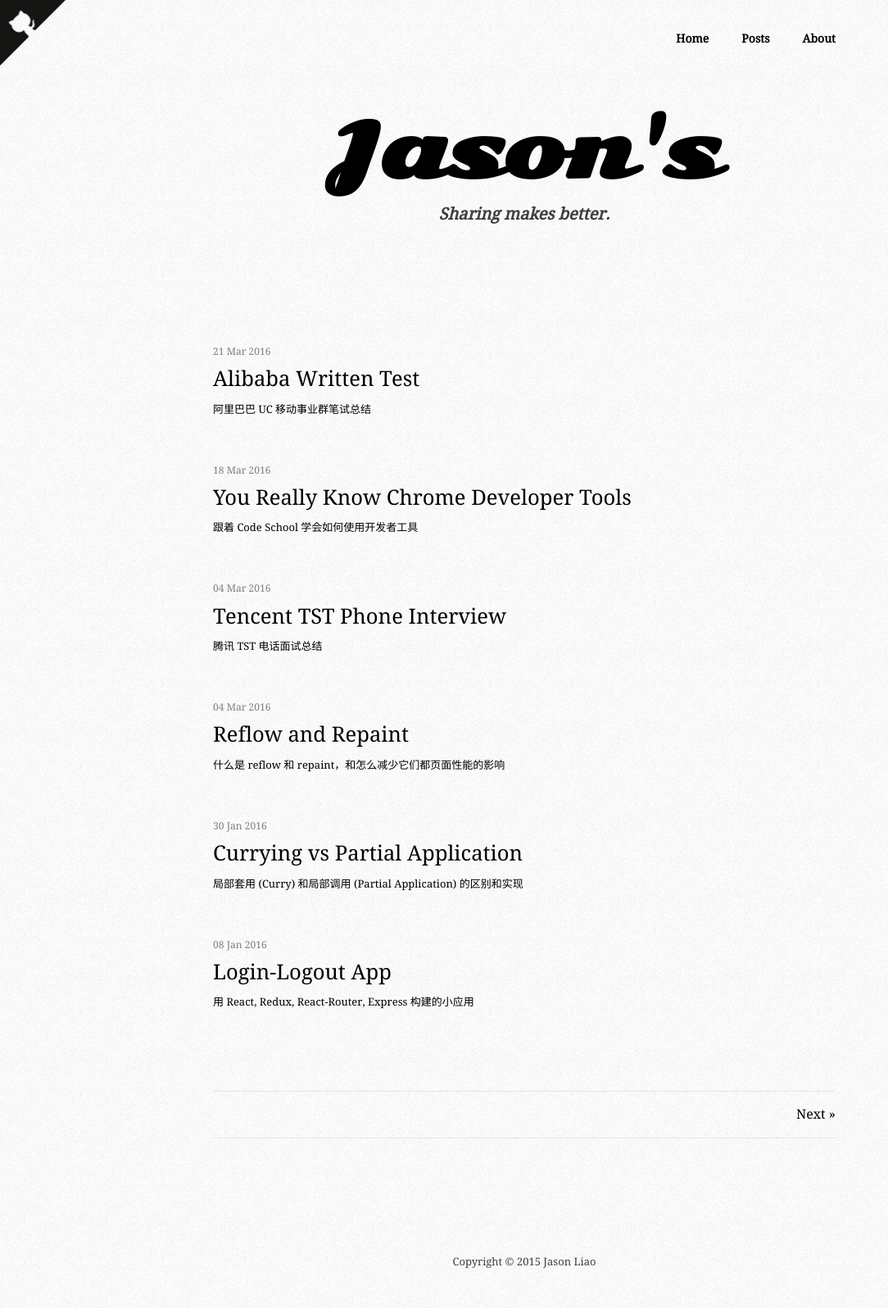
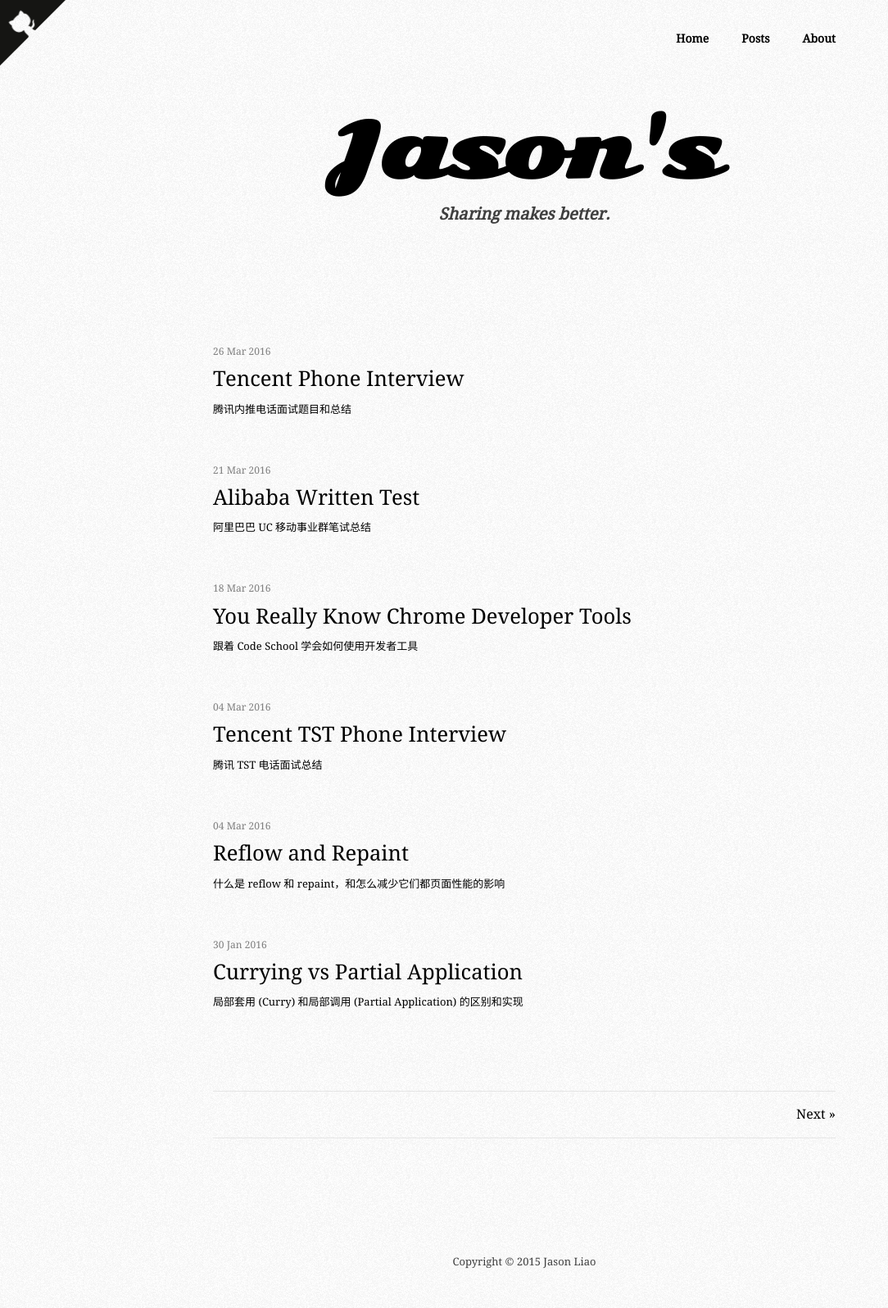
Before and after one commit to jasonliao/jasonliao.github.io, a Jekyll site: the page built from index.html, in a window 1280 px wide. Shown: the whole page at 82% size, without its empty margins (0-1084 px from the left). Built offline with Jekyll 4.4.1, drawn with Linux system fonts in a browser that asks for light colours; the list of posts is cut into pages by our own code; a style sheet for code colours, icons or effects is not loaded; some of the changed lines change nothing that is shown.

Commit message:
update post: tencent phone interview

````diff
--- a/_posts/2016-03-21-alibaba-written-test.md
+++ b/_posts/2016-03-21-alibaba-written-test.md
@@ -176,7 +176,7 @@ summary: 阿里巴巴 UC 移动事业群笔试总结
 
     [Promise](https://developer.mozilla.org/en-US/docs/Web/JavaScript/Reference/Global_Objects/Promise)，简单清晰且 ES6 支持
 
-## 总结
+## Summary
 
 嗯嗯，大概就是这么多，大概就是这么个意思，大概就是这么个顺序
 
--- /dev/null
+++ b/_posts/2016-03-26-tencent-phone-interview.md
@@ -0,0 +1,189 @@
+---
+layout: post
+category: interview
+title: Tencent Phone Interview
+date: 2016-03-26
+summary: 腾讯内推电话面试题目和总结
+---
+
+这篇总结欠了很久了，每次想写的时候，都总有一些事情耽误。在 3 月 14 日的上午，腾讯打来了一个面试电话，但是我在上课就重新安排时间了，说下午两点多再打过来，但是这一天我却等不到他的电话。那种心情只有经历过的人才知道
+
+第二天，15 日下午 4 点 39 分打来了电话，开始了我第二个的电话面试 **(引用为面试官，斜体为心理活动，黑体为总结，其他为回答)**
+
+> 廖杰斌同学是吗？先做一下自我介绍吧
+
+我就把自我介绍说了一遍，里面涉及到一个印象最深的项目，和自己的一些情况，主要是前端方面的
+
+> 那么多项目，你说说哪个项目对你影响最大，对你的成长最有帮助
+
+我分成了两个来回答，对我成长和学习能力有最很大提升的是海口市公共安全联动指挥调度系统，而对于抗压能力，需求的管理方面的提升，就要数长沙烟草一卡通集成平台
+
+> 那我问一个技术问题吧，一个表单，可以被人看到，却不能被人输入，有什么方法可以做到这一点
+
+可以为表单设备 `readonly` 属性
+
+> 还有吗
+
+监听 `keydown` 事件，然后每当用户输入的时候，再把输入内容清空
+
+> 还有吗
+
+暂时只想到这两个方法
+
+> 有了解过取消默认事件吗
+
+啊对，`preventDefault`
+
+**可以达到这个效果的方法有很多，现在就把我能找到的方法都实现一次**
+
+```html
+<input type="text" readonly />
+<input type="text" disabled />
+```
+
+**`readonly` 和 `disabled` 的区别可以看 [W3C 对这两个属性的对比](https://www.w3.org/TR/html4/interact/forms.html#h-17.12)，除了里面的说到的区别之外，还有些浏览器会为 `disabled` 的表单使用不同的默认样式，如输入的区域变灰。[Disabled vs Readonly Form Fields](https://kreotekdev.wordpress.com/2007/11/08/disabled-vs-readonly-form-fields/) 这篇文章会有更加通俗的解释**
+
+```javascript
+input.onkeydown = function (e) {
+  input.value = '';
+}
+
+input.onkeydown = function (e) {
+  e.preventDefault();
+}
+```
+
+**但事实上，第一种方式并不可行，它总是会显示你当前输入的单个字符。而使用 `preventDefault` 则可以达到效果**
+
+```html
+<input type="text" onfoucs="this.blur()" />
+```
+
+**这种方式也可以，或者更加友好的是可以聚焦到下一个表单，这样当我们使用 <kbd>Tab</kbd> 来跳转表单的时候，可以跳到这个 "readonly" 的表单的下面，而不会失焦后不知道跳到哪里**
+
+[How can I make a field readonly in a Web form?](http://www.cs.tut.fi/~jkorpela/forms/readonly.html)
+
+> 再问一个技术问题，一个按钮有两种情况，一种是用 CSS 控制样式的，另一种是用 JavaScript 动态生成的，现在在页面中取消了，你要怎么找它出来
+
+如果是 CSS 控制样式的话，我们肯定可以通过 `class` 或者 `id` 在 DevTool 里搜索到，因为 DevTool 支持对选择器搜索并高亮元素
+
+如果是 JavaScript 动态生成的话，方法也可以像上面一样找呀
+
+> 如果就是找不到呢
+
+那就可以断点调试呀，可以看到哪一步出错了
+
+> 那现在有一个这样的情况，一个函数 A，被函数 B 和函数 C 调用，断点在 A 里，已经在断点处停了，怎么知道是 B 调用还是 C 调用
+
+*其实我们从上两个问题就一直纠缠，问题并不是很清楚，多次确定后才知道题目意思，所以在沟通上总是说不到面试官的点，其实是在考察调试的熟练程度，而这个问题我也是不知道的，平时并没有注意到。然后我就尝试去说说想法*
+
+这个我还真不清楚，可能在调试的地方，应该可以看到这个函数的 `caller` 之类的属性吧
+
+**之后我去 DevTool 看的时候，一眼就可以发现在调试面板的下面，会有一个 Call Stack 的下拉子面板，这个面板可以看到整个运行过程和函数的调用情况。还有一个方法就是进入一个函数的断点之后，在那一排调试按钮里可以找到 Step out of current function，也可以往上跳到这个函数的调用函数中去**
+
+> 你知道怎么对一个网页进行性能优化吗
+
+我们可以减少 HTTP 的请求，例如将多个 `.js` 或者 `.css` 压缩成一个，而对于图片的话，可以使用 CSS Sprite 或者 Icon Font
+
+> 那为什么要减少 HTTP 请求呢
+
+因为在 HTTP 请求的时候，要建立 TCP 连接，这样就会有多个等待时间和响应时间
+
+> 但是现在 HTTP 可以建立一个 TCP 连接，然后发送多个请求了，那为什么还有减少 HTTP 请求呢
+
+*我方了*
+
+但是只有一个请求，总比多个请求快的，不是吗
+
+> 那你平时下载东西的时候，例如迅雷，它就是要发送多个请求来提高速度的，那为什么网页的时候，就要减少 HTTP 请求呢
+
+*迅雷不是 P2P 吗？请求到不同的资源，当然快呀*
+
+不好意思，我不太清楚 :(
+
+**那我们为什么要减少 HTTP 请求呢， 减少 HTTP 请求有这样几个优点**
+
+**1. 可以减少 DNS 请求所耗费的时间**
+
+**2. 减少服务器压力，我想这也是面试官提出迅雷的意图，看我们知不知道 C/S 和 P2P 两种方式的区别**
+
+**3. 减少 HTTP 请求头，因为每个请求都会携带 cookie 和其他的一些头信息，服务器响应也会带回一些 cookie 和一些头信息，这也会影响带宽性能**
+
+> 那还有其他的优化方式吗
+
+还可以使用 CDN 来加载我们所需要的资源
+
+> 那 CDN 是怎么工作呢
+
+*还好我有做功课*
+
+当你在发送请求的时候，会有一个域名解析成 IP 的过程。在 DNS 解析的时候，会依次找到你本地的 host，如果没有找到就会到当地运营商的 DNS 去解析，一般叫 Local DNS，然后 Local DNS 把域名从后到前进行解析，解析到主域名的时候就会得到一条 cName，然后就根据这个 cName 请求到 cName 本身的 DNS 服务器上。如果这个 DNS 有做 CDN 服务，它就会从 Local DNS 的请求中拿到运营商 IP，知道你的请求来自哪里，然后根据你的地点，通过一定的算法，找到最接近你，最适合你的 CDN 节点的 IP 返回给你，你再用这个 IP
+请求获取资源的时候，就会快很多了
+
+> 还有其他方式吗
+
+可以利用缓存机制，缓存又分强缓存和协商缓存两种
+
+在浏览器去加载一个资源的时候，会先根据这一个资源上一次 HTTP 返回报文的 Expires 和 Cache-Control 这两个 header 来判断这个资源是否属于强缓存，如果属于，不向服务器发送请求，直接从缓存中加载，HTTP 状态码为 200，而返回的报文和数据都是上一次请求时保存起来的
+
+如果不属于强缓存，浏览器就一定会发送这个请求，而服务器就会根据 HTTP 请求报文中的 If-Modified-Since 和 ETag 与服务器的这个资源的 Last-Modified 和 If-None-Match 判断是否属于协商缓存，如果属于，HTTP 状态码为 304，那么浏览器就又会在缓存中拿到我们的资源
+
+> 嗯嗯，好，那你有了解 CSRF 吗
+
+有的，跨站请求伪造。他的原理是这样的，一个用户登记了网站 A，并且记住了密码，下次自动登录。这里如果这个用户再访问网站 B，如果网站 B 里嵌有对网站 A 发送请求的脚本，那么就会在该用户不知情的情况下，向网站 A 发送了请求，又因为这时用户保存了密码，所以就相当于网站 B 拿了用户的权限，去做用户不知道的事
+
+> 那 CSRF 能存在的根本原因是什么
+
+我觉得是因为 HTTP 是无状态的，所以要靠 cookie, session 来保证一个请求是不是来自于某一个用户，但是却无法保证这个请求是不是该用户批准的
+
+> 那怎么防止 CSRF
+
+我知道的有两种方式吧
+
+1. 验证 HTTP Referer 字段，这个字段记录了 HTTP 请求的来源地址，一般是用户在页面里触发的请求，都是这个页面本身所在的域。但如果是从危险网站发送过来的请求，HTTP Referer 就会指向危险网站的域。服务端可以在后台对该字段进行判断，如果非同域的请求应该拒绝
+
+2. 请求中加入 token，如果黑客伪造的请求没有这个 token 或者 token 的类型和内容不对，就可以判断是否为 CSRF 攻击。我们可以把这个 token 放在 session 中。在请求时拿出来与参数中的和 token 对比
+
+> 嗯，好，来说说前端的新技术
+
+现在比较火的有 React 呀，还有 Angular2，Vue.js 等等吧
+
+> React 是 React.js 还是 React Native
+
+React.js，没有玩 RN
+
+> 那你用 React.js 有没有做点什么东西出来
+
+没有，只有做一点点很小很小型的应用，并没有很深入的了解
+
+> 那你平时是怎么学习前端的
+
+我会逛逛 github 呀，关注一些大牛，订阅一些关于前端的资讯
+
+> 你还有什么要问我的吗
+
+昨天不是说两点打过来吗？怎么现在才打，还有你对我的表现感觉怎么样？
+
+> 哦哦哦，昨天临时开会了，所以没有打过去，不好意思了
+
+没有没有，我还以为你不会打过来了
+
+> 没有没有，你表现得不错，很多问题的原理你都有了解，但是还更应该深入一点，而且还要把学的东西用于实践
+
+好的，谢谢！
+
+> 那没什么，我们今天就到这里了，好吗？
+
+好的，再次感谢！
+
+> 不用不用，那拜拜～
+
+好的，再见~
+
+## Wrap up
+
+其实也真像那个面试官所说的，我虽然对每个问题都有了解，但是却不够深入，还有在回答问题上，太过的被动，没有主动地去扩展。对于技术，宁缺勿滥
+
+正如 ZEALER 说的
+
+> 慢几步，深几度
````
